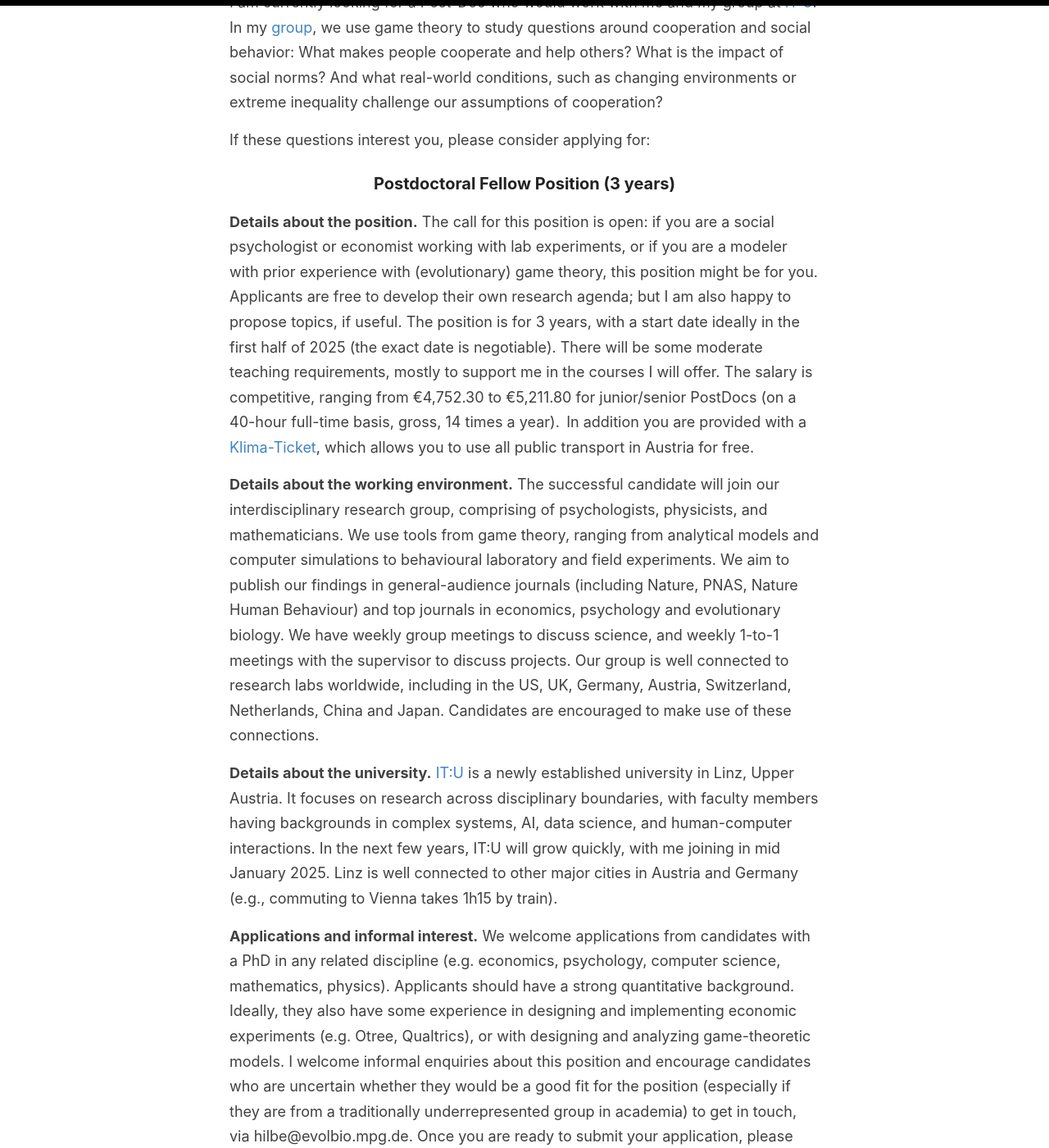
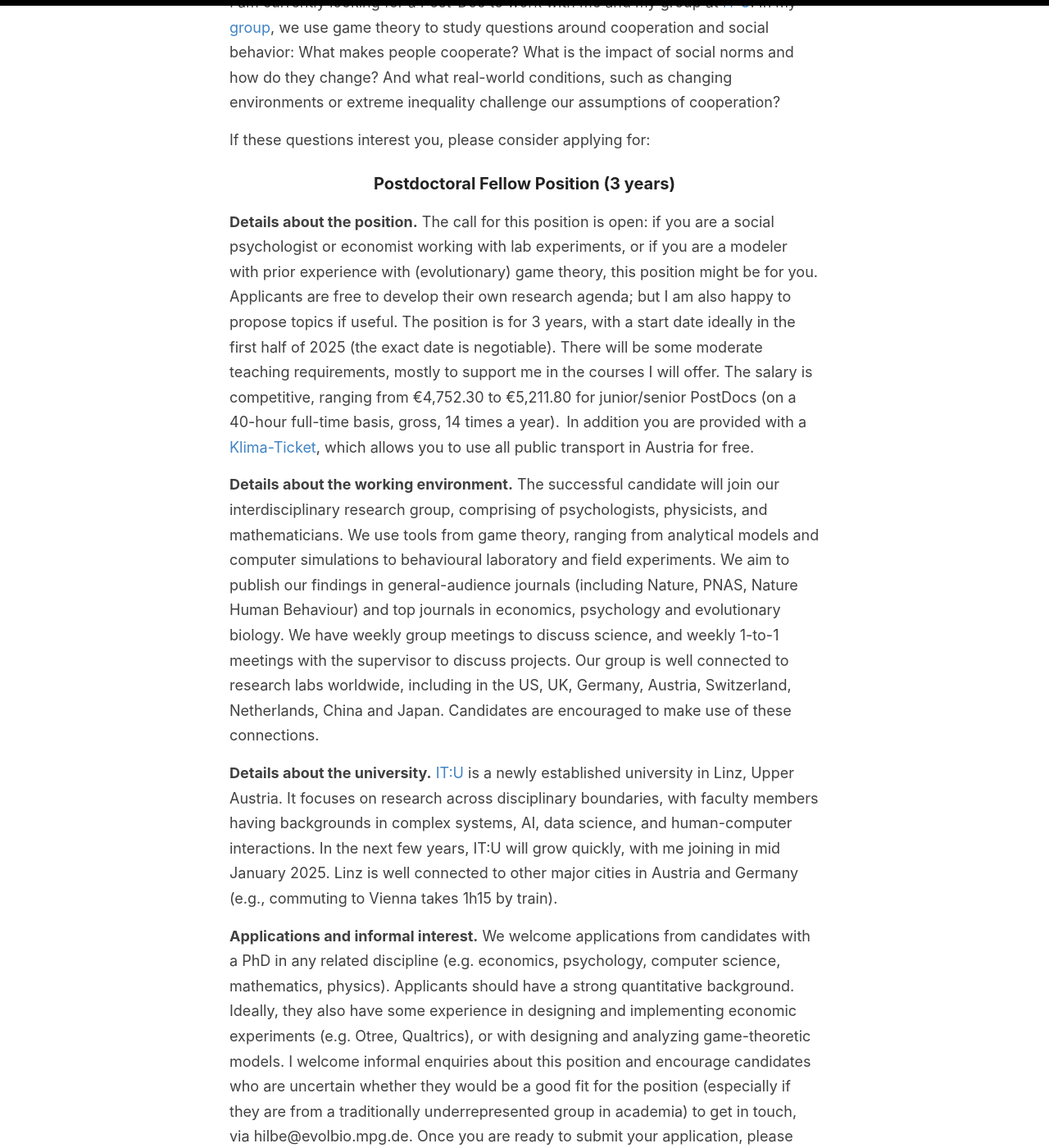
Before and after one commit to christian-hilbe/christian-hilbe.github.io, a Jekyll site: the page built from _pages/postdoc_position.md, in a window 1280 px wide and 1400 px high, scrolled down 252 px. Shown: the whole window at 82% size. Built offline with Jekyll 4.4.1, drawn with Linux system fonts in a browser that asks for light colours; some of the changed text lies outside the part shown.

Commit message:
CH: Implementing some minor changes

```diff
--- a/_pages/postdoc_position.md
+++ b/_pages/postdoc_position.md
@@ -6,14 +6,14 @@ permalink: /postdoc_position/
 
 ![IT:U](/itulogo.png "interdisciplinary transformation university austria")
 
-I am currently looking for a Post-Doc who would work with me and my group at [IT:U](https://it-u.at/en/research/research-groups/game-theory-and-evolutionary-dynamics/).
-In my [group](http://web.evolbio.mpg.de/social-behaviour/), we use game theory to study questions around cooperation and social behavior: What makes people cooperate and help others? What is the impact of social norms? And what real-world conditions, such as changing environments or extreme inequality challenge our assumptions of cooperation?
+I am currently looking for a Post-Doc to work with me and my group at [IT:U](https://it-u.at/en/research/research-groups/game-theory-and-evolutionary-dynamics/).
+In my [group](http://web.evolbio.mpg.de/social-behaviour/), we use game theory to study questions around cooperation and social behavior: What makes people cooperate? What is the impact of social norms and how do they change? And what real-world conditions, such as changing environments or extreme inequality challenge our assumptions of cooperation?
 
 If these questions interest you, please consider applying for:
 ### Postdoctoral Fellow Position (3 years)
 
 **Details about the position.** The call for this position is open: if you are a social psychologist or economist working with lab experiments, or if you are a modeler with prior experience with (evolutionary) game theory, this position might be for you.
-Applicants are free to develop their own research agenda; but I am also happy to propose topics, if useful.
+Applicants are free to develop their own research agenda; but I am also happy to propose topics if useful.
 The position is for 3 years, with a start date ideally in the first half of 2025 (the exact date is negotiable).
 There will be some moderate teaching requirements, mostly to support me in the courses I will offer.
 The salary is competitive, ranging from €4,752.30 to €5,211.80 for junior/senior PostDocs (on a 40-hour full-time basis, gross, 14 times a year).
@@ -33,6 +33,6 @@ We welcome applications from candidates with a PhD in any related discipline (e.
 Applicants should have a strong quantitative background.
 Ideally, they also have some experience in designing and implementing economic experiments (e.g. Otree, Qualtrics), or with designing and analyzing game-theoretic models.
 I welcome informal enquiries about this position and encourage candidates who are uncertain whether they would be a good fit for the position (especially if they are from a traditionally underrepresented group in academia) to get in touch, via hilbe@evolbio.mpg.de.
-Once you are ready to submit your application, please use the following link.
+Once you are ready to submit your application, please use the following [link](https://it-u.at/en/research/research-groups/game-theory-and-evolutionary-dynamics/).
 Your application should include your CV, a scan of your ID (e.g. passport), copies of your academic certificates, a motiviation letter, and a list of three references.
 The application deadline is **November 30, 2024**.
```
Also changed, not shown: index.md (+1 -1 lines).
